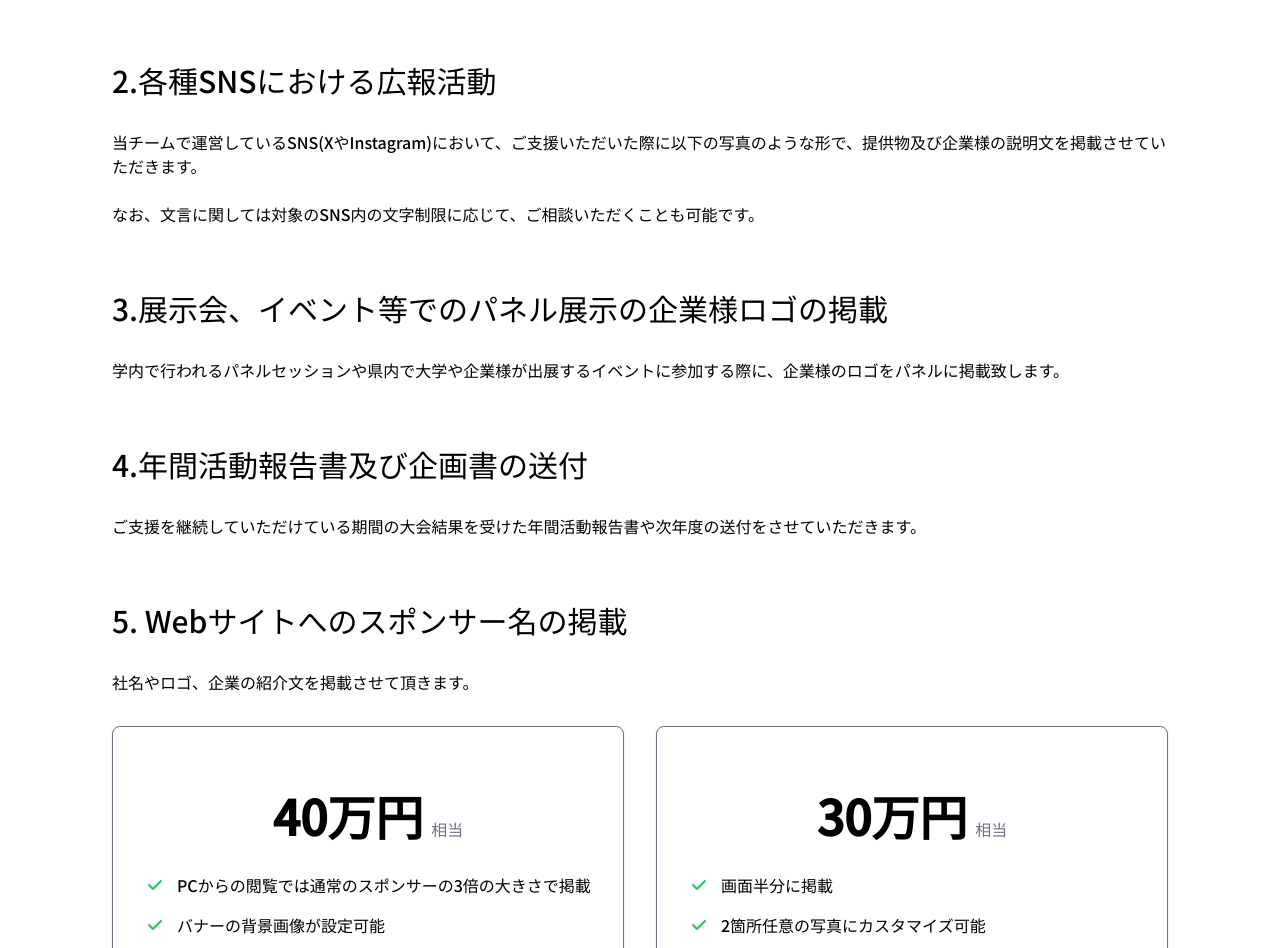
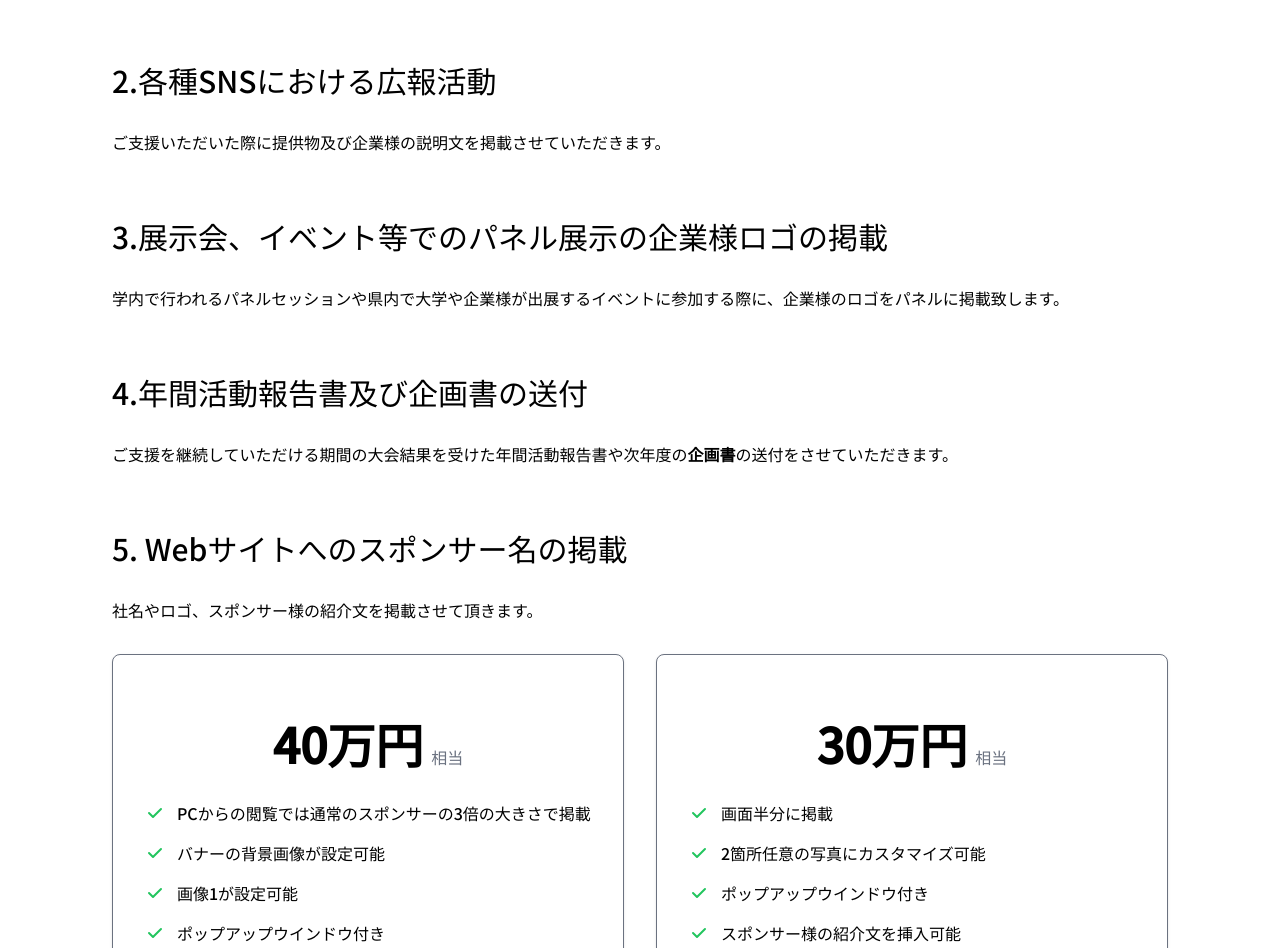
Before and after one commit to nextfp/nextPage, a Next.js app: page /sponsor/detail in a window 1280 px wide. Shown: the part 2204-3152 px from the top of the page. Built offline with nearby package versions, Linux system fonts and the light colour scheme.

Commit message:
fix: スポンサー特典の詳細ページの日本語を修正 / Issue #5

```diff
--- a/app/sponsor/detail/PR.tsx
+++ b/app/sponsor/detail/PR.tsx
@@ -5,10 +5,7 @@ const PR = () => {
         2.各種SNSにおける広報活動
       </h3>
       <p className="text-black">
-        当チームで運営しているSNS(XやInstagram)において、ご支援いただいた際に以下の写真のような形で、提供物及び企業様の説明文を掲載させていただきます。
-        <br />
-        <br />
-        なお、文言に関しては対象のSNS内の文字制限に応じて、ご相談いただくことも可能です。
+        ご支援いただいた際に提供物及び企業様の説明文を掲載させていただきます。
       </p>
     </div>
   );
--- a/app/sponsor/detail/report.tsx
+++ b/app/sponsor/detail/report.tsx
@@ -5,7 +5,8 @@ const report = () => {
         4.年間活動報告書及び企画書の送付
       </h3>
       <p className="text-black">
-        ご支援を継続していただけている期間の大会結果を受けた年間活動報告書や次年度の送付をさせていただきます。
+        ご支援を継続していただける期間の大会結果を受けた年間活動報告書や次年度の
+        <b>企画書</b>の送付をさせていただきます。
       </p>
     </div>
   );
--- a/app/sponsor/detail/sponsorSupportForm.tsx
+++ b/app/sponsor/detail/sponsorSupportForm.tsx
@@ -39,7 +39,7 @@ const SponsorSupportForm = () => {
                 >
                   <path d="M16.707 5.293a1 1 0 010 1.414l-8 8a1 1 0 01-1.414 0l-4-4a1 1 0 011.414-1.414L8 12.586l7.293-7.293a1 1 0 011.414 0z"></path>
                 </svg>
-                <span>個人は1口から</span>
+                <span>個人様は1口から</span>
               </li>
             </ul>
           </div>
--- a/app/sponsor/detail/webpage.tsx
+++ b/app/sponsor/detail/webpage.tsx
@@ -7,7 +7,7 @@ const WebPage = () => {
         5. Webサイトへのスポンサー名の掲載
       </h3>
       <p className="text-black">
-        社名やロゴ、企業の紹介文を掲載させて頂きます。
+        社名やロゴ、スポンサー様の紹介文を掲載させて頂きます。
       </p>
       <div className="grid grid-cols-2 gap-8">
         {sponsorWebpage.map((data, index) => (
--- a/data/sponsorWebpage.ts
+++ b/data/sponsorWebpage.ts
@@ -7,7 +7,7 @@ const sponsorWebpage = [
       "バナーの背景画像が設定可能",
       "画像1が設定可能",
       "ポップアップウインドウ付き",
-      "自社の紹介文を挿入可能",
+      "スポンサー様の紹介文を挿入可能",
       "ホームページとTwitterのリンクを掲載可能",
     ],
   },
@@ -18,7 +18,7 @@ const sponsorWebpage = [
       "画面半分に掲載",
       "2箇所任意の写真にカスタマイズ可能",
       "ポップアップウインドウ付き",
-      "自社の紹介文を挿入可能",
+      "スポンサー様の紹介文を挿入可能",
       "ホームページとTwitterのリンクを掲載可能",
     ],
   },
@@ -29,7 +29,7 @@ const sponsorWebpage = [
       "画面1/3に掲載",
       "ロゴのみ掲載可能",
       "ポップアップウインドウ付き",
-      "自社の紹介文を挿入可能",
+      "スポンサー様の紹介文を挿入可能",
       "ホームページとTwitterのリンクを掲載可能",
     ],
   },
```
